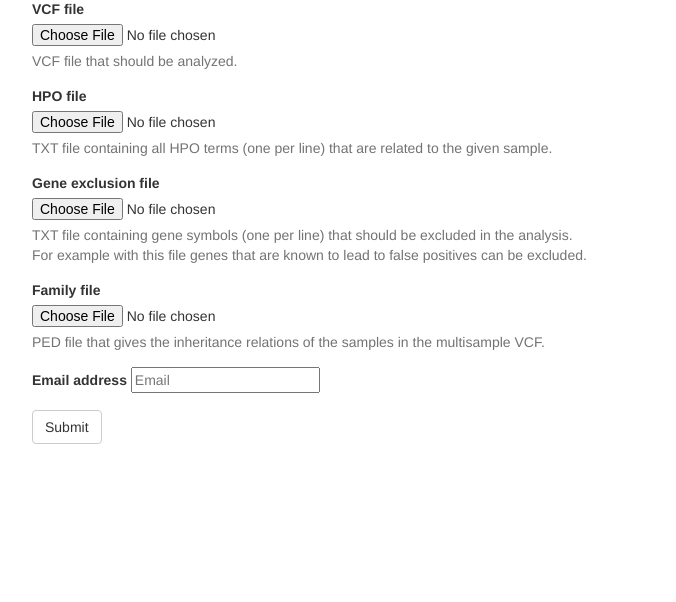
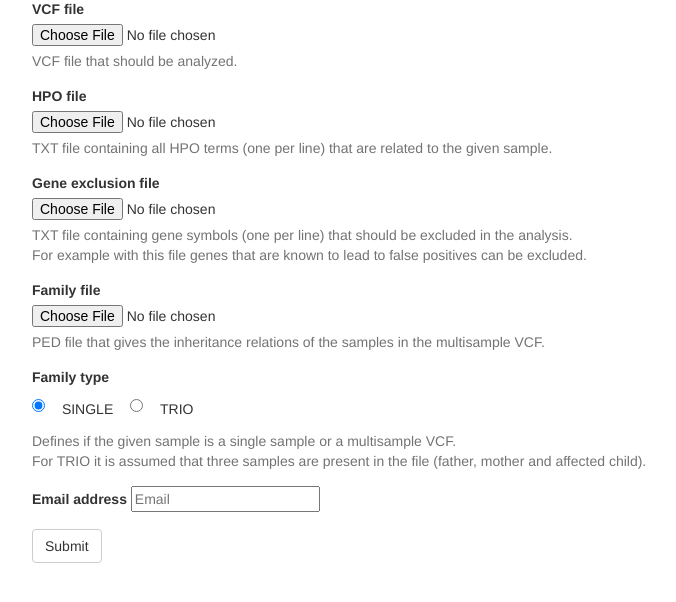
Before and after one commit to imgag/Webservice_AIdiva, a Flask app: page /file in a window 1280 px wide. Shown: the part 136-738 px from the top of the page, without its empty margins (38-714 px from the left). Run offline with Flask 2, Linux system fonts and the light colour scheme; some libraries are stand-ins or nearby versions.

Commit message:
Add some conditions to enable the use of the optional files that can be used during the analysis.

```diff
--- a/app/background_jobs/tasks.py
+++ b/app/background_jobs/tasks.py
@@ -19,37 +19,53 @@ redis_url = os.getenv("REDISTOGO_URL", "redis://localhost:6379")
 
 conn = redis.from_url(redis_url)#config["REDIS_URL"])
 aidiva_execution_queue = Queue("aidiva-tasks", connection=conn, default_timeout=3600)
-aidiva_mailing_queue = Queue("aidiva-mails", connection=conn, default_timeout=3600)
+#aidiva_mailing_queue = Queue("aidiva-mails", connection=conn, default_timeout=3600)
 
 
-def create_and_queue_jobs(work_dir, mail_address,vcf_file, hpo_file=None, exclusion_file=None, fam_file=None, fam_type="SINGLE"):
-	job_execution = aidiva_execution_queue.enqueue(run_aidiva, args=(work_dir +  "/",mail_address,vcf_file,))
-	print(job_execution.get_id())
-	job_mail = aidiva_mailing_queue.enqueue(send_result_mail, args=(mail_address,work_dir,), depends_on=job_execution.get_id())
-	print(job_mail.get_id())
+def create_and_queue_jobs(work_dir, result_folder, mail_address,vcf_file, hpo_file=None, exclusion_file=None, fam_file=None, fam_type="SINGLE"):
+        job_execution = aidiva_execution_queue.enqueue(run_aidiva, args=(work_dir +  "/",result_folder,mail_address,vcf_file,hpo_file,fam_file,exclusion_file,fam_type,))
+        #job_mail = aidiva_mailing_queue.enqueue(send_result_mail, args=(mail_address,work_dir,), depends_on=job_execution.get_id())
+        #print(job_mail.get_id())
 
 
-def run_aidiva(work_dir, mail_address, vcf_file, hpo_file=None, fam_file=None, exclusion_file=None, fam_type="SINGLE"):
-	try:
-		# start AIdiva pipeline to process the uploaded files
-		subprocess.run("/usr/bin/python3 /mnt/data/AIdiva/aidiva/run_annotation_and_AIdiva.py --vcf " + work_dir + vcf_file + " --workdir " + work_dir + " --config /mnt/data/AIdiva/data/AIdiva_configuration_with_annotation.yaml", shell=True, check=True)
-		print(work_dir)
-		send_result_mail(mail_address, work_dir)
-	except:
-		app.logger.error("Unhandled exception", exc_info=sys.exc_info())
-	finally:
-		print("Job successfully finished!")
+def run_aidiva(work_dir, result_folder, mail_address, vcf_file, hpo_file, fam_file, exclusion_file, fam_type):
+        try:
+                aidiva_command = "/var/www/html/AIdiva/venv/bin/python3 /var/www/html/AIdiva/tools/AIdiva-0.5/aidiva/run_annotation_and_AIdiva.py"
+                aidiva_command = aidiva_command + " --config /var/www/html/AIdiva/tools/AIdiva-0.5/data/AIdiva_configuration_with_annotation.yml"
+                aidiva_command = aidiva_command + " --vcf " + work_dir + vcf_file
+                aidiva_command = aidiva_command + " --workdir " + work_dir
+
+                if hpo_file is not None:
+                    aidiva_command = aidiva_command + " --hpo_list " + work_dir + hpo_file
+
+                if exclusion_file is not None:
+                    aidiva_command = aidiva_command + " --gene_exclusion " + work_dir + exclusion_file
+
+                if fam_type != "SINGLE":
+                    if fam_file is not None:
+                        aidiva_command = aidiva_command + " --family_file " + work_dir + fam_file
+                        aidiva_command = aidiva_command + " --family_type " + fam_type
+                    else:
+                        aidiva_command = aidiva_command + " --family_type SINGLE"
+                else:
+                    aidiva_command = aidiva_command + " --family_type " + fam_type
+
+                # start AIdiva pipeline to process the uploaded files
+                subprocess.run(aidiva_command, shell=True, check=True)
+                send_result_mail(mail_address, result_folder)
+        except:
+                app.logger.error("Unhandled exception", exc_info=sys.exc_info())
+        finally:
+                print("Job successfully finished!")
 
 
 def send_result_mail(mail_address, work_dir):
-	try:
-		#send mail with link to the workfolder
-		email_text = render_template("email/results.txt", result=work_dir)
-		email_html = render_template("email/results.html", result=work_dir)
-		mail_handler.send_mail("AIdiva-result", "aidiva@localhost.com", [mail_address], email_text, email_html, None)
-
-		print(mail_address)
-	except:
-		app.logger.error("Unhandled exception", exc_info=sys.exc_info())
-	finally:
-		print("Job successfully finished!")
+        try:
+                #send mail with link to the workfolder
+                email_text = render_template("email/results.txt", result=str("https://download.imgag.de/ahboced1/aidiva_workdir/" + work_dir))
+                email_html = render_template("email/results.html", result=str("https://download.imgag.de/ahboced1/aidiva_workdir/" + work_dir))
+                mail_handler.send_mail("AIdiva-result", ("AIdiva Team", "no-reply@imgag.de"), [mail_address], email_text, email_html, None)
+        except:
+                app.logger.error("Unhandled exception", exc_info=sys.exc_info())
+        finally:
+                print("Job successfully finished!")
--- a/app/main/routes.py
+++ b/app/main/routes.py
@@ -9,59 +9,60 @@ from werkzeug.utils import secure_filename
 @bp.route("/")
 @bp.route("/index")
 def index():
-	return render_template("index.html", title="Webservice")
+        return render_template("index.html", title="Webservice")
 
 
 def validate_file_content():
-	return None
+        return None
 
 
 @bp.route("/file", methods=["GET", "POST"])
 def file_upload():
-	if request.method == "POST":
-		vcf_file = request.files["vcfFile"]
-		hpo_file = request.files["hpoFile"]
-		geneExclusion_file = request.files["geneExclusion"]
-		family_file = request.files["familyFile"]
-		mail_address = request.form.get("inputEmail")
+        if request.method == "POST":
+                vcf_file = request.files["vcfFile"]
+                hpo_file = request.files["hpoFile"]
+                geneExclusion_file = request.files["geneExclusion"]
+                family_file = request.files["familyFile"]
+                family_type = request.form.get("familyType")
+                mail_address = request.form.get("inputEmail")
 
-		vcf_filename = secure_filename(vcf_file.filename)
-		hpo_filename = secure_filename(hpo_file.filename)
-		geneExclusion_filename = secure_filename(geneExclusion_file.filename)
-		family_filename = secure_filename(family_file.filename)
+                vcf_filename = secure_filename(vcf_file.filename)
+                hpo_filename = secure_filename(hpo_file.filename)
+                geneExclusion_filename = secure_filename(geneExclusion_file.filename)
+                family_filename = secure_filename(family_file.filename)
 
-		vcf_file_ext = os.path.splitext(vcf_filename)[1]
-		hpo_file_ext = os.path.splitext(hpo_filename)[1]
-		geneExclusion_file_ext = os.path.splitext(geneExclusion_filename)[1]
-		family_file_ext = os.path.splitext(family_filename)[1]
+                vcf_file_ext = os.path.splitext(vcf_filename)[1]
+                hpo_file_ext = os.path.splitext(hpo_filename)[1]
+                geneExclusion_file_ext = os.path.splitext(geneExclusion_filename)[1]
+                family_file_ext = os.path.splitext(family_filename)[1]
 
-		print(mail_address)
-		work_dir = current_app.config["UPLOAD_PATH"] + "/" + str(uuid.uuid4().hex)
+                result_folder = str(uuid.uuid4().hex)
+                work_dir = current_app.config["UPLOAD_PATH"] + "/" + result_folder
 
-		os.mkdir(work_dir)
-		os.chmod(work_dir, 0o755)
+                os.mkdir(work_dir)
+                os.chmod(work_dir, 0o755)
 
-		# only this file is mandatory
-		if vcf_file.filename != "":
-			if vcf_file_ext not in current_app.config["UPLOAD_EXTENSIONS"]:
-				abort(400)
-			vcf_file.save(work_dir +  "/" + vcf_filename)
+                # only this file is mandatory
+                if vcf_file.filename != "":
+                        if vcf_file_ext not in current_app.config["VCF_EXTENSIONS"]:
+                                abort(400)
+                        vcf_file.save(work_dir +  "/" + vcf_filename)
 
-		if hpo_file.filename != "":
-			#if vcf_file_ext not in app.config["UPLOAD_EXTENSIONS"]:
-			#	abort(400)
-			hpo_file.save(work_dir +  "/" + hpo_filename)
+                if hpo_file.filename != "":
+                        if hpo_file_ext not in current_app.config["TXT_EXTENSIONS"]:
+                                abort(400)
+                        hpo_file.save(work_dir +  "/" + hpo_filename)
 
-		if geneExclusion_file.filename != "":
-			#if vcf_file_ext not in app.config["UPLOAD_EXTENSIONS"]:
-			#	abort(400)
-			geneExclusion_file.save(work_dir +  "/" + geneExclusion_filename)
+                if geneExclusion_file.filename != "":
+                        if geneExclusion_file_ext not in app.config["TXT_EXTENSIONS"]:
+                                abort(400)
+                        geneExclusion_file.save(work_dir +  "/" + geneExclusion_filename)
 
-		if family_file.filename != "":
-			#if vcf_file_ext not in app.config["UPLOAD_EXTENSIONS"]:
-			#	abort(400)
-			family_file.save(work_dir +  "/" + family_filename)
+                if family_file.filename != "":
+                        if family_file_ext not in app.config["PED_EXTENSIONS"]:
+                                abort(400)
+                        family_file.save(work_dir +  "/" + family_filename)
 
-		tasks.create_and_queue_jobs(work_dir +  "/", mail_address, vcf_filename)
+                tasks.create_and_queue_jobs(work_dir +  "/", result_folder, mail_address, vcf_filename, fam_type=family_type)
 
-	return render_template("file_handling/file_upload.html", title="File Upload")
+        return render_template("file_handling/file_upload.html", title="File Upload")
--- a/app/templates/file_handling/file_upload.html
+++ b/app/templates/file_handling/file_upload.html
@@ -28,6 +28,20 @@
                                 <p class="help-block">PED file that gives the inheritance relations of the samples in the multisample VCF.</p>
                         </div>
                         <div class="form-group">
+                                <label class="input-group-text">Family type</label>
+                                <div class "btn-group" role="group">
+                                        <input type="radio" class="btn-check" name="familyType" id="typeSingle" autocomplete="off" value="SINGLE" checked>
+                                        <label class="btn btn-outline-primary" for="typeSingle">SINGLE</label>
+
+                                        <input type="radio" class="btn-check" name="familyType" id="typeTrio" autocomplete="off" value="TRIO">
+                                        <label class="btn btn-outline-primary" for="typeTrio">TRIO</label>
+                                </div>
+                                <p class="help-block">
+                                        Defines if the given sample is a single sample or a multisample VCF.<br>
+                                        For TRIO it is assumed that three samples are present in the file (father, mother and affected child).
+                                </p>
+                        </div>
+                        <div class="form-group">
                                 <label for="inputEmail">Email address</label>
                                 <input type="email" class="form-data" name="inputEmail" placeholder="Email">
                         </div>
--- a/config.py
+++ b/config.py
@@ -14,5 +14,7 @@ class Config(object):
 
     # defines the maximum file size (current: 100MB)
     MAX_CONTENT_LENGTH = 100*1024*1024
-    UPLOAD_EXTENSIONS = [".txt", ".vcf", ".vcf.gz"]
-    UPLOAD_PATH = "/var/www/AIdiva-Webservice/workdir/"
+    VCF_EXTENSIONS = [".VCF", ".vcf", ".vcf.gz"]
+    PED_EXTENSIONS = [".ped", ".PED"]
+    TXT_EXTENSIONS = [".txt", "TXT"]
+    UPLOAD_PATH = "/var/www/html/download/ahboced1/aidiva_workdir/"
```
Also changed, not shown: app/templates/index.html (+5 -5 lines), app/main/__init__.py (line endings or trailing spaces), app/static/mystyle.css (line endings or trailing spaces), app/templates/base/base.html (indentation only), app/templates/base/footer.html (line endings or trailing spaces), app/templates/base/navbar.html (line endings or trailing spaces), app/templates/email/results.html (line endings or trailing spaces), 1 other file. Lines whose indentation alone changed are shown as unchanged.
